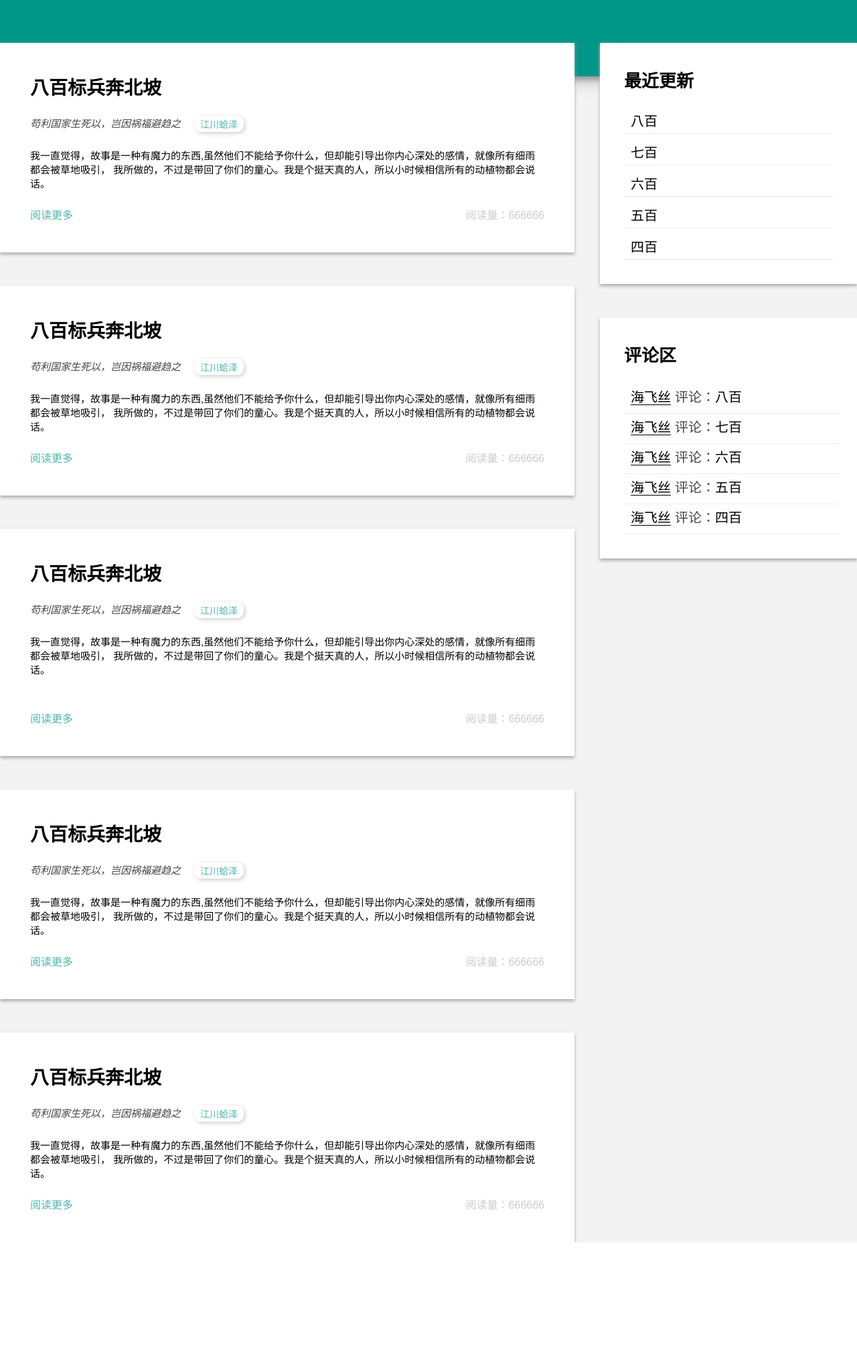
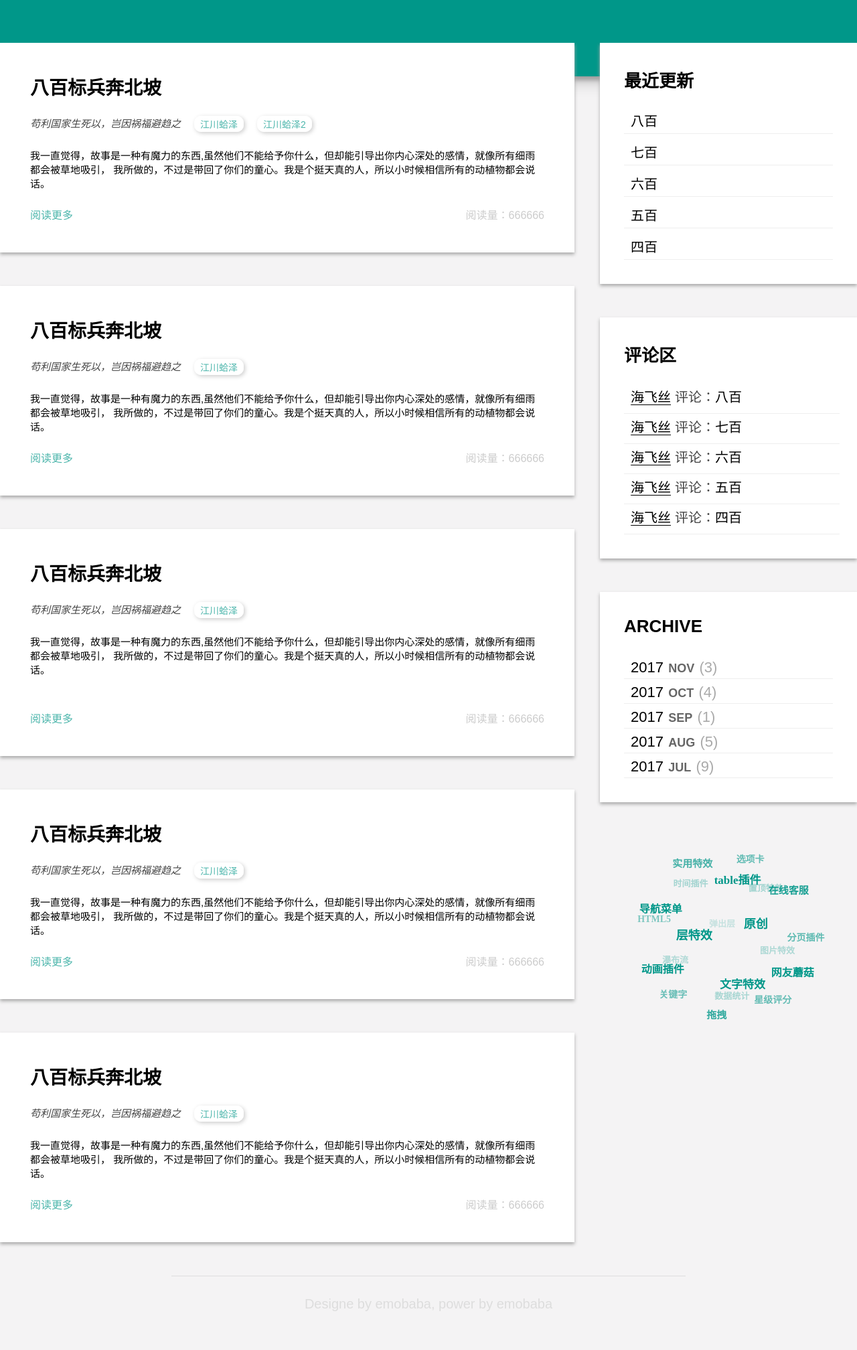
Before and after one commit to knowncold/Tipo, a Flask app: page / in a window 1280 px wide. Shown: the part 191-2207 px from the top of the page at 67% size. Before the commit the page ends 2046 px from the top, so only its background shows below. Run offline with Flask 2, Linux system fonts and the light colour scheme.

Commit message:
update index

```diff
--- a/app/static/css/index.css
+++ b/app/static/css/index.css
@@ -79,13 +79,13 @@ img {
     width: 100%;
     max-width: 1300px;
     margin: 0 auto;
+    margin-top: -50px;
 }
 .blog_left {
     padding: 45px;
     float: left;
     box-shadow: 0 3px 5px #aaa;
     width: 60%;
-    margin-top: -50px;
     background-color: #fff;
 }
 .blog_left h1 {
@@ -126,7 +126,6 @@ img {
 .blog_right {
     float: right;
     width: 30%;
-    margin-top: -50px;
 }
 .recent {
     padding: 36px;
@@ -135,7 +134,7 @@ img {
     font-weight: bold;
     background-color: #fff;
 }
-.recent p, .comment p {
+.recent p, .comment p, .archive p {
     padding: 0 10px;
     margin-top: 10px;
     line-height: 36px;
@@ -144,7 +143,7 @@ img {
     font-weight: 100;
     border-bottom: 1px solid #eee;
 }
-.comment {
+.comment, .archive {
     background-color: #fff;
     margin-top: 50px;
     padding: 36px;
@@ -167,3 +166,33 @@ img {
     font-size: 20px;
     font-weight: 100;
 }
+.year {
+    font-size: 22px;
+    font-weight: 100;
+}
+.month {
+    font-size: 18px;
+    color: #666;
+}
+.number {
+    font-size: 22px;
+    font-weight: 100;
+    color: #aaa;
+}
+.clear {
+    clear: both;
+}
+.foot {
+    width: 60%;
+    margin: 0 auto;
+    text-align: center;
+    color: #ddd;
+    border-top: 1px solid #ddd;
+    height: 110px;
+}
+.foot p {
+    font-weight: lighter;
+    font-family: Arial;
+    padding-top: 30px;
+    font-size: 20px;
+}
--- /dev/null
+++ b/app/static/css/tags.css
@@ -0,0 +1,18 @@
+#tagsList {
+    position: relative;
+    margin: 200px auto 0;
+}
+#tagsList a {
+    position: absolute;
+    top: 0px;
+    left: 0px;
+    font-family: Microsoft YaHei;
+    color: #009789;
+    font-weight: bold;
+    text-decoration: none;
+    padding: 3px 6px;
+}
+#tagsList a:hover {
+    color: #FF0000;
+    letter-spacing: 2px;
+}
--- /dev/null
+++ b/app/static/js/tags.js
@@ -0,0 +1,236 @@
+var radius = 120;
+var dtr = Math.PI/180;
+var d=300;
+var mcList = [];
+var active = false;
+var lasta = 1;
+var lastb = 1;
+var distr = true;
+var tspeed=30;
+var size=250;
+
+var mouseX=0;
+var mouseY=0;
+
+var howElliptical=1;
+
+var aA=null;
+var oDiv=null;
+
+window.onload=function ()
+{
+	var i=0;
+	var oTag=null;
+
+	oDiv=document.getElementById('tagsList');
+
+	aA=oDiv.getElementsByTagName('a');
+
+	for(i=0;i<aA.length;i++)
+	{
+		oTag={};
+
+		oTag.offsetWidth=aA[i].offsetWidth;
+		oTag.offsetHeight=aA[i].offsetHeight;
+
+		mcList.push(oTag);
+	}
+
+	sineCosine( 0,0,0 );
+
+	positionAll();
+
+	oDiv.onmouseover=function ()
+	{
+		active=true;
+	};
+
+	oDiv.onmouseout=function ()
+	{
+		active=false;
+	};
+
+	oDiv.onmousemove=function (ev)
+	{
+		var oEvent=window.event || ev;
+
+		mouseX=oEvent.clientX-(oDiv.offsetLeft+oDiv.offsetWidth/2);
+		mouseY=oEvent.clientY-(oDiv.offsetTop+oDiv.offsetHeight/2);
+
+		mouseX/=5;
+		mouseY/=5;
+	};
+
+	setInterval(update, 30);
+};
+
+function update()
+{
+	var a;
+	var b;
+
+	if(active)
+	{
+		a = (-Math.min( Math.max( -mouseY, -size ), size ) / radius ) * tspeed;
+		b = (Math.min( Math.max( -mouseX, -size ), size ) / radius ) * tspeed;
+	}
+	else
+	{
+		a = lasta * 0.98;
+		b = lastb * 0.98;
+	}
+
+	lasta=a;
+	lastb=b;
+
+	if(Math.abs(a)<=0.01 && Math.abs(b)<=0.01)
+	{
+		return;
+	}
+
+	var c=0;
+	sineCosine(a,b,c);
+	for(var j=0;j<mcList.length;j++)
+	{
+		var rx1=mcList[j].cx;
+		var ry1=mcList[j].cy*ca+mcList[j].cz*(-sa);
+		var rz1=mcList[j].cy*sa+mcList[j].cz*ca;
+
+		var rx2=rx1*cb+rz1*sb;
+		var ry2=ry1;
+		var rz2=rx1*(-sb)+rz1*cb;
+
+		var rx3=rx2*cc+ry2*(-sc);
+		var ry3=rx2*sc+ry2*cc;
+		var rz3=rz2;
+
+		mcList[j].cx=rx3;
+		mcList[j].cy=ry3;
+		mcList[j].cz=rz3;
+
+		per=d/(d+rz3);
+
+		mcList[j].x=(howElliptical*rx3*per)-(howElliptical*2);
+		mcList[j].y=ry3*per;
+		mcList[j].scale=per;
+		mcList[j].alpha=per;
+
+		mcList[j].alpha=(mcList[j].alpha-0.6)*(10/6);
+	}
+
+	doPosition();
+	depthSort();
+}
+
+function depthSort()
+{
+	var i=0;
+	var aTmp=[];
+
+	for(i=0;i<aA.length;i++)
+	{
+		aTmp.push(aA[i]);
+	}
+
+	aTmp.sort
+	(
+		function (vItem1, vItem2)
+		{
+			if(vItem1.cz>vItem2.cz)
+			{
+				return -1;
+			}
+			else if(vItem1.cz<vItem2.cz)
+			{
+				return 1;
+			}
+			else
+			{
+				return 0;
+			}
+		}
+	);
+
+	for(i=0;i<aTmp.length;i++)
+	{
+		aTmp[i].style.zIndex=i;
+	}
+}
+
+function positionAll()
+{
+	var phi=0;
+	var theta=0;
+	var max=mcList.length;
+	var i=0;
+
+	var aTmp=[];
+	var oFragment=document.createDocumentFragment();
+
+	//�������
+	for(i=0;i<aA.length;i++)
+	{
+		aTmp.push(aA[i]);
+	}
+
+	aTmp.sort
+	(
+		function ()
+		{
+			return Math.random()<0.5?1:-1;
+		}
+	);
+
+	for(i=0;i<aTmp.length;i++)
+	{
+		oFragment.appendChild(aTmp[i]);
+	}
+
+	oDiv.appendChild(oFragment);
+
+	for( var i=1; i<max+1; i++){
+		if( distr )
+		{
+			phi = Math.acos(-1+(2*i-1)/max);
+			theta = Math.sqrt(max*Math.PI)*phi;
+		}
+		else
+		{
+			phi = Math.random()*(Math.PI);
+			theta = Math.random()*(2*Math.PI);
+		}
+		//����任
+		mcList[i-1].cx = radius * Math.cos(theta)*Math.sin(phi);
+		mcList[i-1].cy = radius * Math.sin(theta)*Math.sin(phi);
+		mcList[i-1].cz = radius * Math.cos(phi);
+
+		aA[i-1].style.left=mcList[i-1].cx+oDiv.offsetWidth/2-mcList[i-1].offsetWidth/2+'px';
+		aA[i-1].style.top=mcList[i-1].cy+oDiv.offsetHeight/2-mcList[i-1].offsetHeight/2+'px';
+	}
+}
+
+function doPosition()
+{
+	var l=oDiv.offsetWidth/2;
+	var t=oDiv.offsetHeight/2;
+	for(var i=0;i<mcList.length;i++)
+	{
+		aA[i].style.left=mcList[i].cx+l-mcList[i].offsetWidth/2+'px';
+		aA[i].style.top=mcList[i].cy+t-mcList[i].offsetHeight/2+'px';
+
+		aA[i].style.fontSize=Math.ceil(12*mcList[i].scale/2)+8+'px';
+
+		aA[i].style.filter="alpha(opacity="+100*mcList[i].alpha+")";
+		aA[i].style.opacity=mcList[i].alpha;
+	}
+}
+
+function sineCosine( a, b, c)
+{
+	sa = Math.sin(a * dtr);
+	ca = Math.cos(a * dtr);
+	sb = Math.sin(b * dtr);
+	cb = Math.cos(b * dtr);
+	sc = Math.sin(c * dtr);
+	cc = Math.cos(c * dtr);
+}
--- a/app/templates/index.html
+++ b/app/templates/index.html
@@ -5,6 +5,8 @@
             Tipo
         </title>
         <link rel="stylesheet" href="../static/css/index.css">
+        <link rel="stylesheet" href="../static/css/tags.css">
+        <script type="text/javascript" src="../static/js/tags.js"></script>
     </head>
     <body>
         <div class="navigation">
@@ -33,6 +35,7 @@
                 <div style="white-space: nowrap;">
                     <h4>苟利国家生死以，岂因祸福避趋之</h4>
                     <p>江川蛤泽</p>
+                    <p>江川蛤泽2</p>
                 </div>
                 <div class="article">
                     我一直觉得，故事是一种有魔力的东西,虽然他们不能给予你什么，但却能引导出你内心深处的感情，就像所有细雨都会被草地吸引，
@@ -73,6 +76,59 @@
                             <span class="author">海飞丝</span><span class="com">评论：</span><span class="tosay">四百</span>
                         </div>
                     </div>
+                </div>
+                <div class="archive">
+                    <span>ARCHIVE</span>
+                    <div style="margin-top: 26px">
+                        <div style="border-bottom: 1px solid #eee;padding-left: 10px;height: 36px;line-height: 36px">
+                            <span class="year">2017</span>
+                            <span class="month">NOV</span>
+                            <span class="number">(3)</span>
+                        </div>
+                        <div style="border-bottom: 1px solid #eee;padding-left: 10px;height: 36px;line-height: 36px">
+                            <span class="year">2017</span>
+                            <span class="month">OCT</span>
+                            <span class="number">(4)</span>
+                        </div>
+                        <div style="border-bottom: 1px solid #eee;padding-left: 10px;height: 36px;line-height: 36px">
+                            <span class="year">2017</span>
+                            <span class="month">SEP</span>
+                            <span class="number">(1)</span>
+                        </div>
+                        <div style="border-bottom: 1px solid #eee;padding-left: 10px;height: 36px;line-height: 36px">
+                            <span class="year">2017</span>
+                            <span class="month">AUG</span>
+                            <span class="number">(5)</span>
+                        </div>
+                        <div style="border-bottom: 1px solid #eee;padding-left: 10px;height: 36px;line-height: 36px">
+                            <span class="year">2017</span>
+                            <span class="month">JUL</span>
+                            <span class="number">(9)</span>
+                        </div>
+                    </div>
+                </div>
+                <div id="tagsList">
+                    <a href="#/Article.aspx?kid=1" title="星级评分">星级评分</a>
+                    <a href="#/Article.aspx?kid=2" title="层特效">层特效</a>
+                    <a href="#/Article.aspx?kid=3" title="关键字">关键字</a>
+                    <a href="#/Article.aspx?kid=4" title="拖拽">拖拽</a>
+                    <a href="#/Article.aspx?kid=5" title="分页插件">分页插件</a>
+                    <a href="#/Article.aspx?kid=6" title="时间插件">时间插件</a>
+                    <a href="#/Article.aspx?kid=7" title="弹出层">弹出层</a>
+                    <a href="#/Article.aspx?kid=8" title="数据统计">数据统计</a>
+                    <a href="#/Article.aspx?kid=9" title="HTML5">HTML5</a>
+                    <a href="#/Article.aspx?kid=10" title="置顶特效">置顶特效</a>
+                    <a href="#/Article.aspx?kid=11" title="选项卡">选项卡</a>
+                    <a href="#/Article.aspx?kid=12" title="导航菜单">导航菜单</a>
+                    <a href="#/Article.aspx?kid=13" title="原创">原创</a>
+                    <a href="#/Article.aspx?kid=14" title="动画插件">动画插件</a>
+                    <a href="#/Article.aspx?kid=15" title="实用特效">实用特效</a>
+                    <a href="#/Article.aspx?kid=16" title="table插件">table插件</a>
+                    <a href="#/Article.aspx?kid=17" title="文字特效">文字特效</a>
+                    <a href="#/Article.aspx?kid=18" title="图片特效">图片特效</a>
+                    <a href="#/Article.aspx?kid=19" title="在线客服">在线客服</a>
+                    <a href="#/Article.aspx?kid=20" title="瀑布流">瀑布流</a>
+                    <a href="#/Article.aspx?kid=21" title="网友蘑菇">网友蘑菇</a>
                 </div>
             </div>
             <div class="blog_left" style="margin-top: 50px;">
@@ -120,7 +176,7 @@
                     <span style="float: right;color: #ccc;">阅读量：666666</span>
                 </div>
             </div>
-            <div class="blog_left" style="margin-top: 50px;">
+            <div class="blog_left" style="margin-top: 50px;margin-bottom: 50px">
                 <h1>八百标兵奔北坡</h1>
                 <div style="white-space: nowrap;">
                     <h4>苟利国家生死以，岂因祸福避趋之</h4>
@@ -135,6 +191,12 @@
                     <span style="float: right;color: #ccc;">阅读量：666666</span>
                 </div>
             </div>
+            <div class="clear">
+
+            </div>
+        </div>
+        <div class="foot">
+            <p>Designe by emobaba, power by emobaba</p>
         </div>
     </body>
 </html>
```
